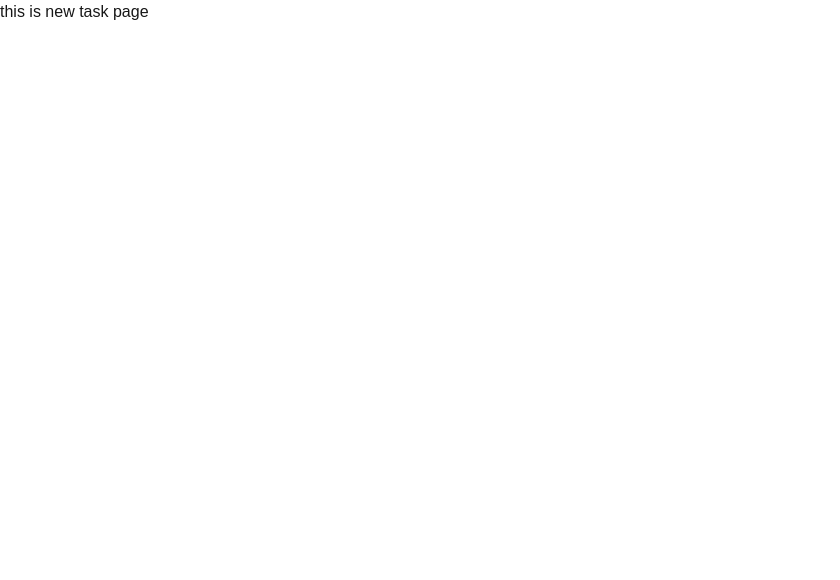
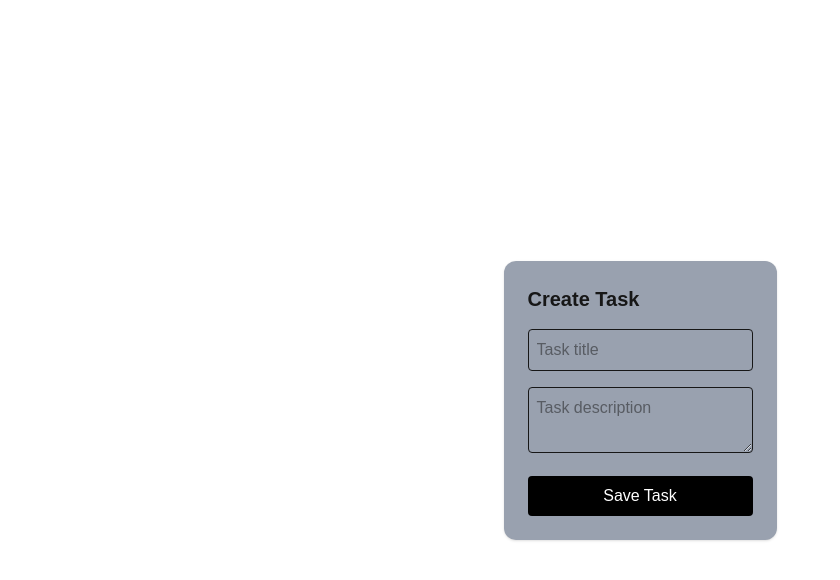
Before and after one commit to testgithubritgu/todo-next-js, a Next.js app: page /task/new in a window 1280 px wide. Shown: the top 580 px of the page, without its empty margins (0-840 px from the left). Built offline with nearby package versions, Linux system fonts and the light colour scheme; no server answers.

Commit message:
adding client component

```diff
--- a/app/actions/taskActions.ts
+++ b/app/actions/taskActions.ts
@@ -0,0 +1,41 @@
+"use server";
+
+import { db } from "@/config/db";
+import { todo } from "@/config/schema";
+import { taskSchema } from "@/lib/validators/taskSchema";
+
+export type ActionState = {
+  success: boolean;
+  error: string | null;
+};
+
+export async function createTask(
+  prevState: ActionState,
+  formData: FormData,
+): Promise<ActionState> {
+  try {
+    const rawData = {
+      title: formData.get("title"),
+      description: formData.get("description"),
+    };
+
+    const parsed = taskSchema.safeParse(rawData);
+
+    if (!parsed.success) {
+      return {
+        success: false,
+        error: parsed.error.issues[0]?.message ?? "Invalid input",
+      };
+    }
+
+    await db.insert(todo).values({
+      title: parsed.data.title,
+      description: parsed.data.description ?? null, // 🔥 IMPORTANT
+    });
+
+    return { success: true, error: null };
+  } catch (error) {
+    console.error("CREATE TASK ERROR 👉", error);
+    return { success: false, error: "Something went wrong" };
+  }
+}
--- a/app/task/new/page.tsx
+++ b/app/task/new/page.tsx
@@ -1,11 +1,84 @@
-import React from 'react'
+"use client";
 
-const NewTask = () => {
+import { useActionState, useEffect } from "react";
+import { useForm } from "react-hook-form";
+import { zodResolver } from "@hookform/resolvers/zod";
+import { taskSchema, TaskFormValues } from "@/lib/validators/taskSchema";
+import { createTask, ActionState } from "@/app/actions/taskActions";
+
+const initialState: ActionState = {
+  success: false,
+  error: null,
+};
+
+const TaskForm = () => {
+  const [state, formAction, isPending] = useActionState(
+    createTask,
+    initialState
+  );
+
+  const {
+    register,
+    formState: { errors },
+    reset,
+  } = useForm<TaskFormValues>({
+    resolver: zodResolver(taskSchema),
+  });
+
+  // ✅ reset ONLY after success
+  useEffect(() => {
+    if (state.success) {
+      reset();
+    }
+  }, [state.success, reset]);
+
   return (
-    <div>
-      <h1>this is new task page</h1>
+    <div className="flex h-screen justify-center items-center">
+      <form
+        action={formAction}
+        className="max-w-md bg-gray-400 p-6 rounded-xl shadow"
+      >
+        <h2 className="text-xl font-bold mb-4">Create Task</h2>
+
+        {/* Server error */}
+        {state.error && !state.success && (
+          <p className="text-red-500 text-sm mb-3">{state.error}</p>
+        )}
+
+        {/* Title */}
+        <div className="mb-4">
+          <input
+            {...register("title")}
+            name="title"
+            placeholder="Task title"
+            className="w-full border p-2 rounded"
+          />
+          {errors.title && (
+            <p className="text-red-500 text-sm mt-1">
+              {errors.title.message}
+            </p>
+          )}
+        </div>
+
+        {/* Description */}
+        <div className="mb-4">
+          <textarea
+            {...register("description")}
+            name="description"
+            placeholder="Task description"
+            className="w-full border p-2 rounded"
+          />
+        </div>
+
+        <button
+          disabled={isPending}
+          className="w-full bg-black text-white py-2 rounded disabled:opacity-50"
+        >
+          {isPending ? "Saving..." : "Save Task"}
+        </button>
+      </form>
     </div>
-  )
-}
+  );
+};
 
-export default NewTask
+export default TaskForm;
--- /dev/null
+++ b/lib/validators/taskSchema.ts
@@ -0,0 +1,8 @@
+import { z } from "zod";
+
+export const taskSchema = z.object({
+  title: z.string().min(3, "Title must be at least 3 characters"),
+  description: z.string().optional(),
+});
+
+export type TaskFormValues = z.infer<typeof taskSchema>;
```
